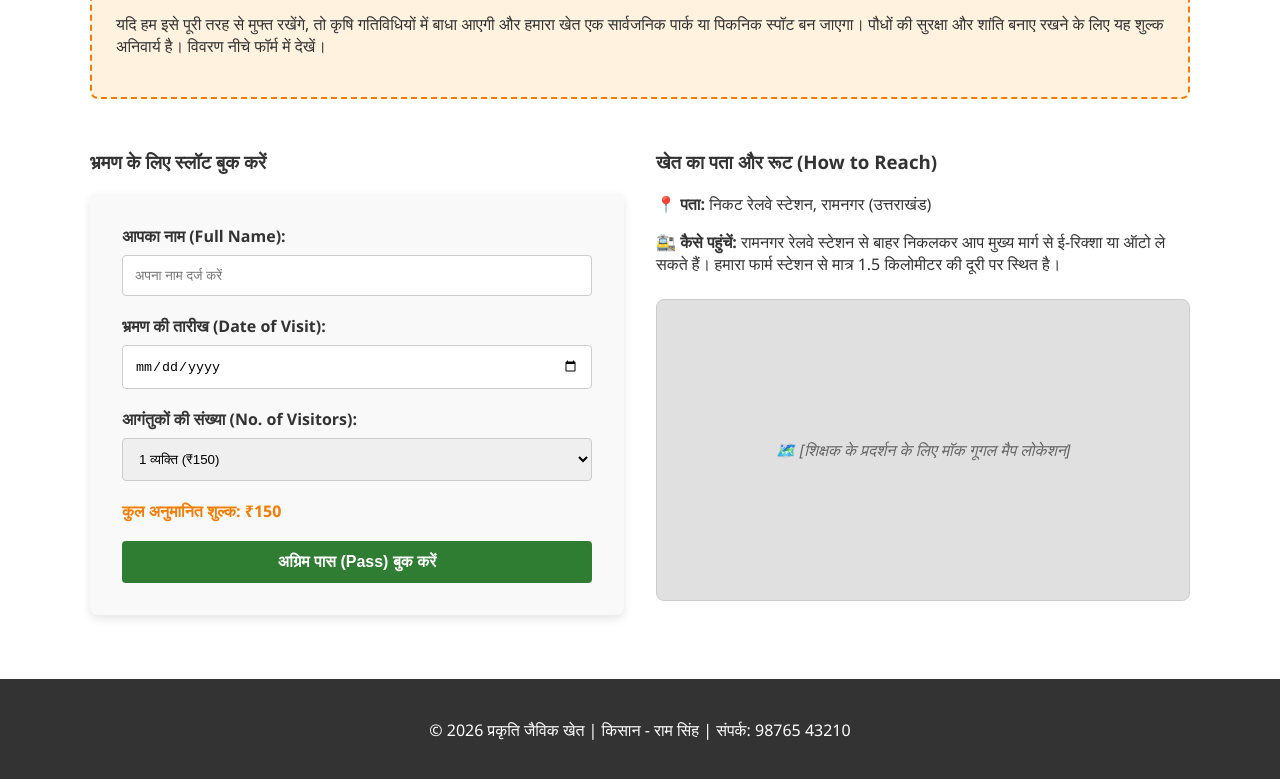
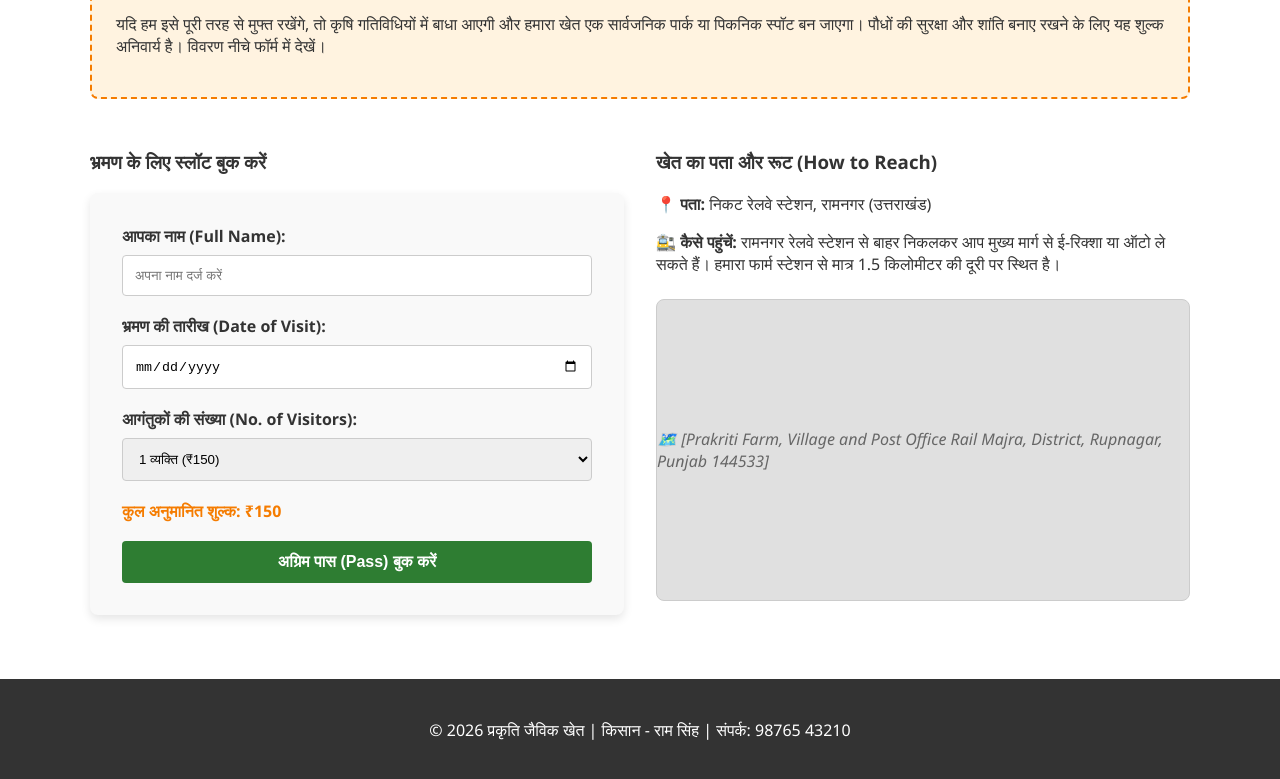
Before and after one commit to prakritifarms1234/prakriti-farm, a plain HTML site: page index.html in a window 1280 px wide. Shown: the part 1196-1975 px from the top of the page. Drawn offline with Linux system fonts and the light colour scheme.

Commit message:
Add files via upload

```diff
--- a/index.html
+++ b/index.html
@@ -91,7 +91,7 @@
                     <p><strong>📍 पता:</strong> निकट रेलवे स्टेशन, रामनगर (उत्तराखंड)</p>
                     <p><strong>🚉 कैसे पहुंचें:</strong> रामनगर रेलवे स्टेशन से बाहर निकलकर आप मुख्य मार्ग से ई-रिक्शा या ऑटो ले सकते हैं। हमारा फार्म स्टेशन से मात्र 1.5 किलोमीटर की दूरी पर स्थित है।</p>
                     <div class="map-placeholder">
-                        🗺️ [शिक्षक के प्रदर्शन के लिए मॉक गूगल मैप लोकेशन]
+                        🗺️ [Prakriti Farm, Village and Post Office Rail Majra, District, Rupnagar, Punjab 144533]
                     </div>
                 </div>
             </div>
```
